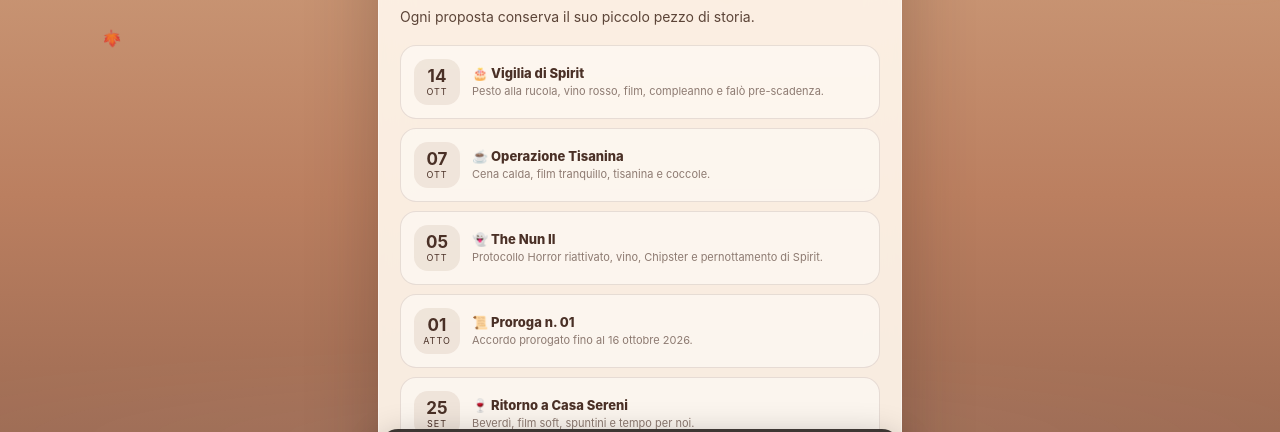
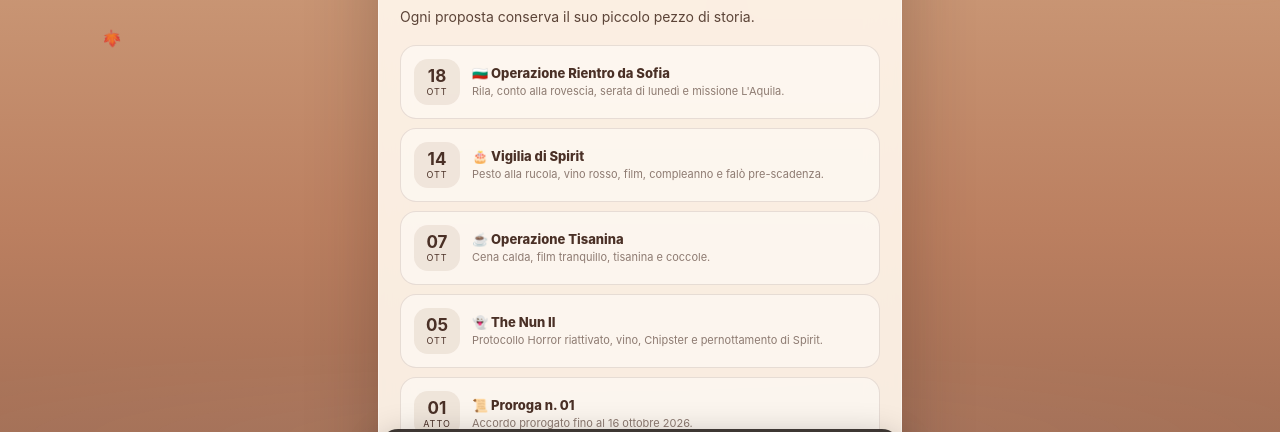
Before and after one commit to Spollera/domodossola_imola, a plain HTML site: page archivio.html in a window 1280 px wide. Shown: the part 294-726 px from the top of the page. Drawn offline with Linux system fonts and the light colour scheme.

Commit message:
Casa Sereni V7: archive Sofia return plan

```diff
--- a/archivio.html
+++ b/archivio.html
@@ -25,6 +25,14 @@
   <h1>Le serate che non spariscono più.</h1>
   <p class="lead">Ogni proposta conserva il suo piccolo pezzo di storia.</p>
   <div class="event-list">
+    <a class="event-card" href="eventi/2026-10-18-rila-rientro.html">
+      <div class="event-date"><b>18</b><small>OTT</small></div>
+      <div>
+        <h3>🇧🇬 Operazione Rientro da Sofia</h3>
+        <p>Rila, conto alla rovescia, serata di lunedì e missione L'Aquila.</p>
+      </div>
+    </a>
+
     <a class="event-card" href="eventi/2026-10-14-compleanno-falo.html">
       <div class="event-date"><b>14</b><small>OTT</small></div>
       <div>
```
